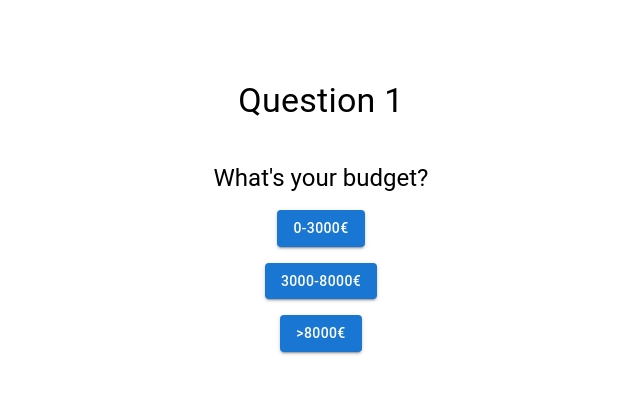
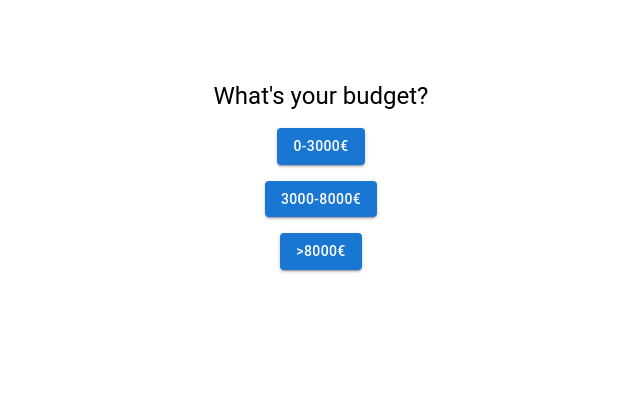
Before and after one commit to simontree/CodeChallengeFB, a React (Create React App) app: page /question in a window 1280 px wide. Shown: the top 394 px of the page, without its empty margins (319-959 px from the left). Built offline with nearby package versions, Linux system fonts and the light colour scheme.

Commit message:
deleted questionNr & updated data-json-file

```diff
--- a/src/pages/FinalPage.js
+++ b/src/pages/FinalPage.js
@@ -12,7 +12,7 @@ const FinalPage = ({resultArray}) => {
 
     return (
         <Box>
-            <Typography variant="h4" fontWeight="bold"> Final Page</Typography>
+            <Typography variant="h4" fontWeight="bold"> Your result: </Typography>
             <div style={{ 'margin-top' : '30px', 'fontWeight' : 'bold', 'fontSize' : '20px'}}>Your Questions and answers<br/>
             {resultArray.map((data, question) =>(
                 <Box key={question} mt={3}>
--- a/src/pages/LandingPage.js
+++ b/src/pages/LandingPage.js
@@ -13,7 +13,7 @@ const LandingPage = () => {
     return (
         <div>
             <Box>
-                <Typography variant="h4" fontWeight="bold">Welcome to the Van Questionaire!<br/><br/> Find out which Van model suits you.</Typography>
+                <Typography variant="h4" fontWeight="bold">Welcome to the Van Questionaire!<br/><br/> Find out which van model suits you.</Typography>
                 <Box mt={10}>
                 <Button onClick={handleClick} variant="contained" type="submit" mt={10}>Getting Started</Button>
                 </Box>
--- a/src/pages/QuestionPage.js
+++ b/src/pages/QuestionPage.js
@@ -10,7 +10,6 @@ const QuestionPage = ({setResultArray}) => {
     const [inputOptions, setInputOptions] = useState([]);
     const [nextQuestionIDs, setNextQuestionIDs] = useState([]);
     const [nextQuestionID, setNextQuestionID] = useState();
-    const [questionNumber, setQuestionNumber] = useState(0);
     const [finalArray, setFinalArray] = useState([]);
 
     let navigate = useNavigate();
@@ -20,12 +19,10 @@ const QuestionPage = ({setResultArray}) => {
             navigate('/finalpage');
         }else{
                 const currentQuestion = QuestionData.results[questionIndex];
+                let answerOptions = [...currentQuestion.answers];
                 const nextQuestionOptions = [...currentQuestion.next_question_id];
-                let answerOptions = [...currentQuestion.answers];
-                const questionNr = currentQuestion.question_number;
                 setInputOptions(answerOptions);
                 setNextQuestionIDs(nextQuestionOptions);
-                setQuestionNumber(questionNr); //question title
         }
         // to pass to finalPage via props
         setResultArray(finalArray);
@@ -38,7 +35,7 @@ const QuestionPage = ({setResultArray}) => {
         const nextQuestionIdAfterClick = nextQuestionIDs[answerIndex];
         setQuestionIndex(nextQuestionIdAfterClick-1);
         setNextQuestionID(nextQuestionIdAfterClick);
-
+        console.log("nextQuestionID: "+nextQuestionID);
         //finalArray shows result on finalPage
         const currentQuestion = QuestionData.results[questionIndex].question;
         setFinalArray(prev => prev.concat(currentQuestion, selectedAnswer));
@@ -46,7 +43,6 @@ const QuestionPage = ({setResultArray}) => {
 
     return (
         <Box>
-            <Typography variant="h4">Question {questionNumber}</Typography>
             <Typography variant="h5" mt={5}>{
             (typeof QuestionData.results[questionIndex] !== 'undefined')?
             QuestionData.results[questionIndex].question
--- a/src/van_questionaire.json
+++ b/src/van_questionaire.json
@@ -2,7 +2,6 @@
     "results" : [
         {
             "id" : "1",
-            "question_number" : "1",
             "question" : "What's your budget?",
             "answers" : [
                 "0-3000\u20ac",
@@ -17,7 +16,6 @@
         {
             "id" : "2",
             "question" : "How many seats do you want in your van?",
-            "question_number" : "2",
             "answers" : [
                 "2",
                 "3",
@@ -35,7 +33,6 @@
         {
             "id" : "3",
             "question" : "Is not a small car enough?",
-            "question_number" : "3",
             "answers" : [
                 "yes, you are right",
                 "no"
@@ -48,7 +45,6 @@
         {
             "id" : "4",
             "question" : "What brand should it be?",
-            "question_number" : "4",
             "answers" : [
                 "Ford",
                 "Renault",
@@ -62,14 +58,13 @@
         },
         {
             "id" : "5",
-            "question" : "Just go visit the small car questionaire. Good luck!",
-            "question_number" : "",
-            "answers" : ""
+            "question" : "Just go visit a small car questionaire - (Link) - Good luck!",
+            "answers" : ["Ok"],
+            "next_question_id" : [""]
         },
         {
             "id" : "6",
             "question" : "What model would you like?",
-            "question_number" : "5",
             "answers" : [
                 "Ford Transit 2002",
                 "Ford Transit 2020"
@@ -82,7 +77,6 @@
         {
             "id" : "7",
             "question" : "What model would you like?",
-            "question_number" : "6",
             "answers" : [
                 "Renault Traffic",
                 "Renault Master"
@@ -95,7 +89,6 @@
         {
             "id" : "8",
             "question" : "What model would you like?",
-            "question_number" : "7",
             "answers" : [
                 "VW T4",
                 "VW T5",
```
